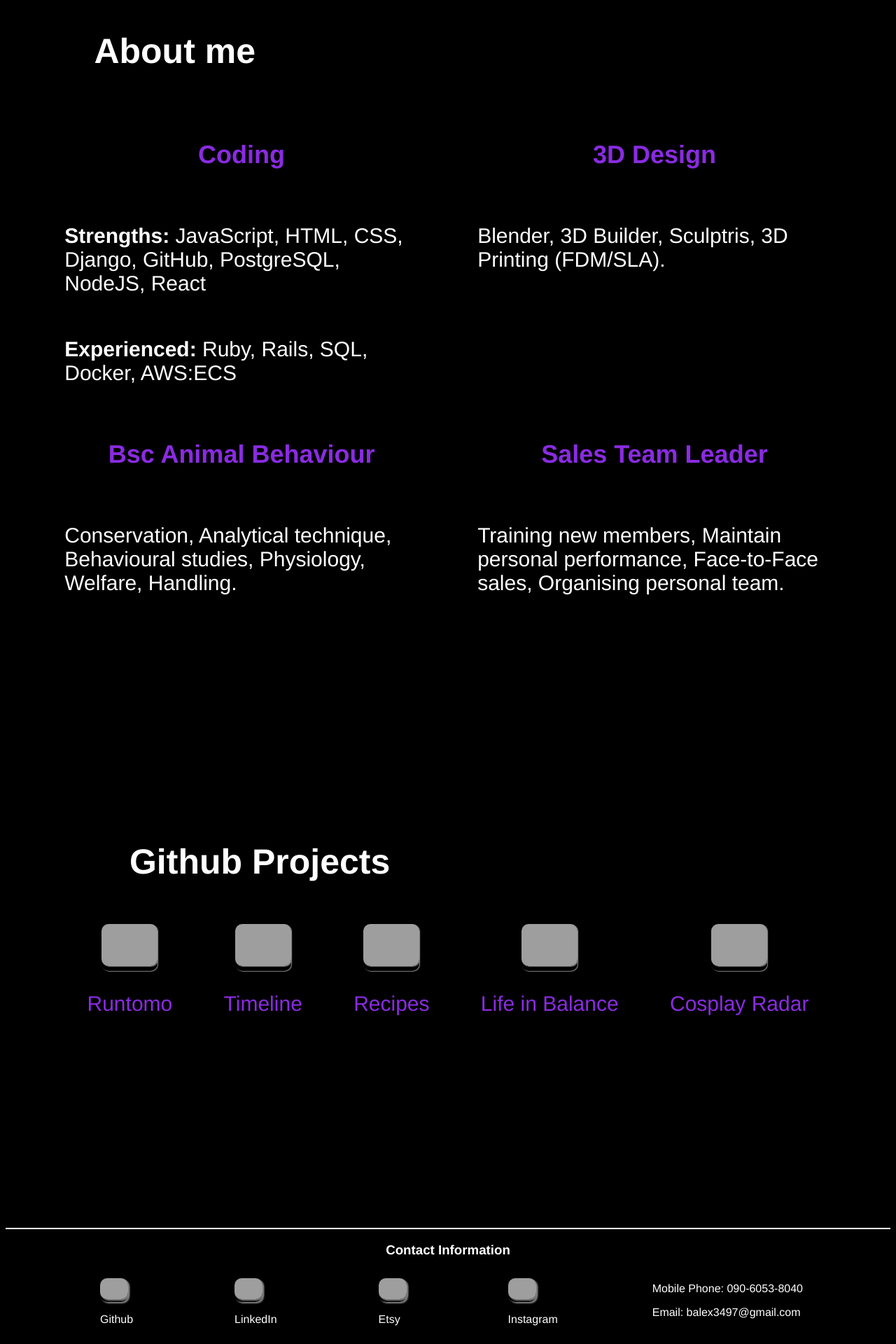
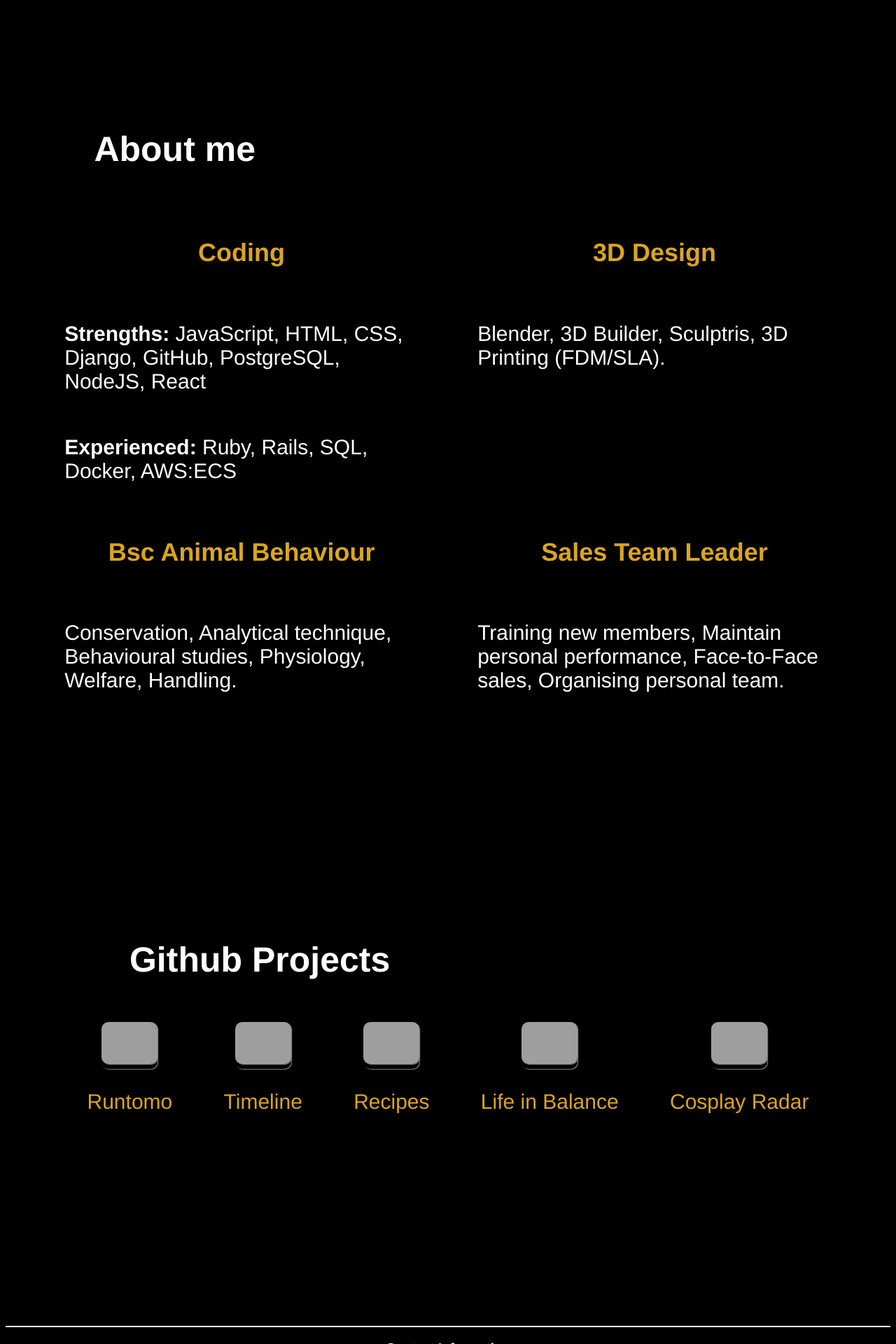
Before and after one commit to AlexBrown4020/portfolio-redo, a PHP site: page /index.html in a window 1280 px wide. Shown: the part 810-2730 px from the top of the page at 70% size. Run offline with PHP 8.4, Linux system fonts and the light colour scheme; some libraries are stand-ins or nearby versions; grey boxes are pictures that could not be loaded.

Commit message:
Feat: Modify styling across page for mobile and web

```diff
--- a/index.html
+++ b/index.html
@@ -10,9 +10,6 @@
 
 <body>
     <nav>
-        <div id="developer-name">
-            <p>Alex Brown</p>
-        </div>
         <div id="nav-elements">
             <a href="#main-background">Top</a>
             <a href="#main-about">About</a>
@@ -38,7 +35,7 @@
         </div>
         <div class="about-container">
             <div class="about-card">
-                <h4 style="color:blueviolet">Coding</h4>
+                <h4 style="color:goldenrod;">Coding</h4>
                 <div class="about-topic">
                     <p><b>Strengths:</b> JavaScript, HTML, CSS, Django, GitHub, PostgreSQL, NodeJS, React</p>
                 </div>
@@ -47,19 +44,19 @@
                 </div>
             </div>
             <div class="about-card">
-                <h4 style="color:blueviolet">3D Design</h4>
+                <h4 style="color:goldenrod;">3D Design</h4>
                 <div class="about-topic">
                     <p> Blender, 3D Builder, Sculptris, 3D Printing (FDM/SLA).</p>
                 </div>
             </div>
             <div class="about-card">
-                <h4 style="color:blueviolet">Bsc Animal Behaviour</h4>
+                <h4 style="color:goldenrod;">Bsc Animal Behaviour</h4>
                 <div class="about-topic">
                     <p>Conservation, Analytical technique, Behavioural studies, Physiology, Welfare, Handling.</p>
                 </div>
             </div>
             <div class="about-card">
-                <h4 style="color:blueviolet">Sales Team Leader</h4>
+                <h4 style="color:goldenrod;">Sales Team Leader</h4>
                 <div class="about-topic">
                     <p>Training new members, Maintain personal performance, Face-to-Face sales, Organising personal team.</p>
                 </div>
@@ -106,7 +103,7 @@
     </section>
     <footer id="main-contact">
         <div id="contact-banner">
-            <h3>Contact Information</h3>
+            <h3 style="color:white;">Contact Information</h3>
         </div>
         <div id="contact-container">
             <div class="contact-link">
@@ -133,12 +130,12 @@
                 </a>
                 <p>Instagram</p>
             </div>
-            <div>
-                <p>Mobile Phone: 090-6053-8040</p>
-                <p>Email: balex3497@gmail.com</p>
-            </div>
         </div>
-        <div>
+        <div class="contact-details">
+            <p>Mobile Phone: 090-6053-8040</p>
+            <p>Email: balex3497@gmail.com</p>
+        </div>
+        <div class="contact-details">
             <p>(C) 2nd November 2022, Alexander Brown, All rights reserved.</p>
         </div>
     </footer>
--- a/style.css
+++ b/style.css
@@ -64,7 +43,7 @@ nav {
   margin: 10px;
   border-radius: 2px;
   width: 90%;
-  color: blueviolet;
+  color: goldenrod;
   padding-top: 20%;
   font-family:'Franklin Gothic Medium', 'Arial Narrow', Arial, sans-serif;
 }
```
Also changed, not shown: other parts of style.css (+22 -39 lines).
